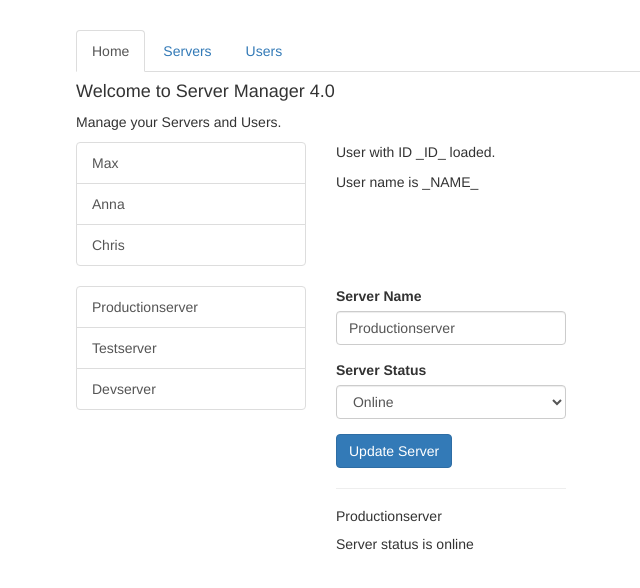
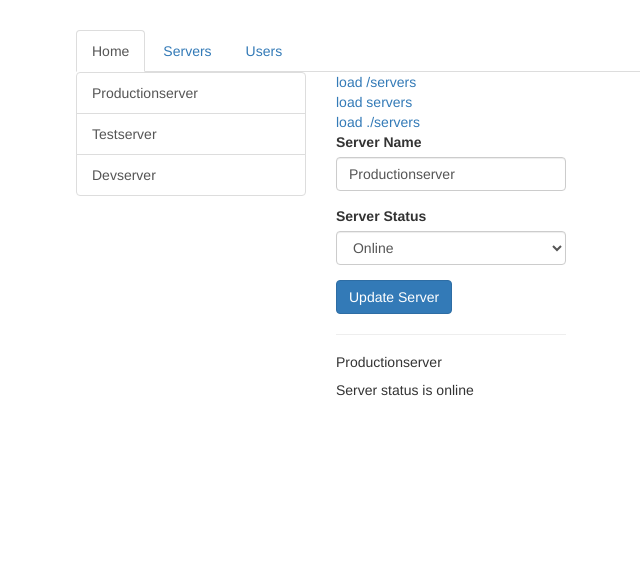
Before and after one commit to choiboi/choiboi-course-projects, an Angular app in the folder routing-project/: page /servers in a window 1280 px wide. Shown: the top 588 px of the page, without its empty margins (189-829 px from the left). Built offline with nearby package versions, Linux system fonts and the light colour scheme.

Commit message:
Initial work with angular router.

```diff
--- a/routing-project/src/app/app.component.html
+++ b/routing-project/src/app/app.component.html
@@ -2,25 +2,21 @@
   <div class="row">
     <div class="col-xs-12 col-sm-10 col-md-8 col-sm-offset-1 col-md-offset-2">
       <ul class="nav nav-tabs">
-        <li role="presentation" class="active"><a href="#">Home</a></li>
-        <li role="presentation"><a href="#">Servers</a></li>
-        <li role="presentation"><a href="#">Users</a></li>
+        <li role="presentation" class="active">
+          <a routerLink="/">Home</a>
+        </li>
+        <li role="presentation">
+          <a routerLink="/servers">Servers</a>
+        </li>
+        <li role="presentation">
+          <a [routerLink]="['/users']">Users</a>
+        </li>
       </ul>
     </div>
   </div>
   <div class="row">
     <div class="col-xs-12 col-sm-10 col-md-8 col-sm-offset-1 col-md-offset-2">
-      <app-home></app-home>
-    </div>
-  </div>
-  <div class="row">
-    <div class="col-xs-12 col-sm-10 col-md-8 col-sm-offset-1 col-md-offset-2">
-      <app-users></app-users>
-    </div>
-  </div>
-  <div class="row">
-    <div class="col-xs-12 col-sm-10 col-md-8 col-sm-offset-1 col-md-offset-2">
-      <app-servers></app-servers>
+      <router-outlet></router-outlet>
     </div>
   </div>
 </div>
--- a/routing-project/src/app/app.module.ts
+++ b/routing-project/src/app/app.module.ts
@@ -1,7 +1,7 @@
 import { BrowserModule } from '@angular/platform-browser';
 import { NgModule } from '@angular/core';
 import { FormsModule } from '@angular/forms';
-
+import { Routes, RouterModule } from '@angular/router';
 
 import { AppComponent } from './app.component';
 import { HomeComponent } from './home/home.component';
@@ -11,6 +11,18 @@
 import { EditServerComponent } from './servers/edit-server/edit-server.component';
 import { ServerComponent } from './servers/server/server.component';
 import { ServersService } from './servers/servers.service';
+
+const appRoutes: Routes = [
+  {
+    path: '', component: HomeComponent
+  },
+  {
+    path: 'users', component: UsersComponent
+  },
+  {
+    path: 'servers', component: ServersComponent
+  }
+];
 
 @NgModule({
   declarations: [
@@ -25,6 +37,7 @@
   imports: [
     BrowserModule,
     FormsModule,
+    RouterModule.forRoot(appRoutes),
   ],
   providers: [ServersService],
   bootstrap: [AppComponent]
--- a/routing-project/src/app/servers/servers.component.html
+++ b/routing-project/src/app/servers/servers.component.html
@@ -10,6 +10,12 @@
     </div>
   </div>
   <div class="col-xs-12 col-sm-4">
+    <!-- this is relative path -->
+    <a routerLink="/servers">load /servers</a><br>
+    <!-- this is will try to load /servers/servers -->
+    <a routerLink="servers">load servers</a><br>
+    <!-- this is will try to load /servers/servers -->
+    <a routerLink="./servers">load ./servers</a>
     <app-edit-server></app-edit-server>
     <hr>
     <app-server></app-server>
```
